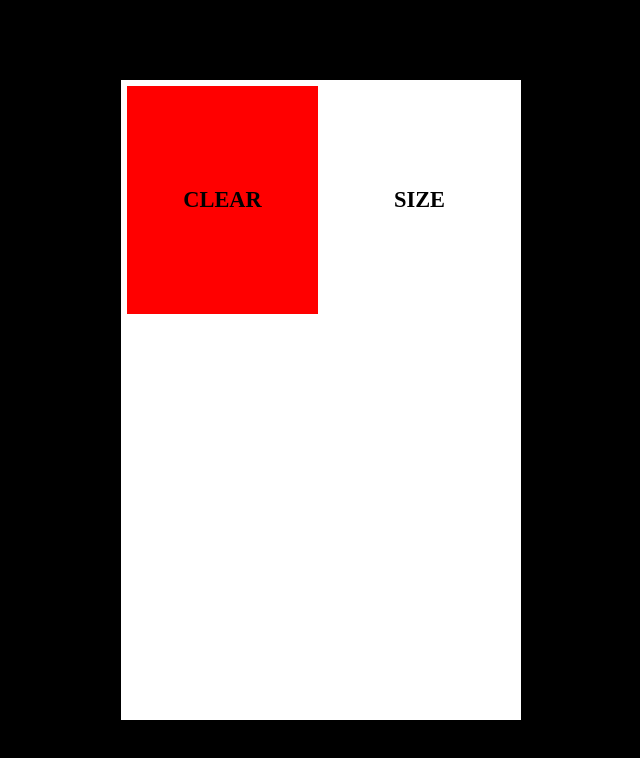
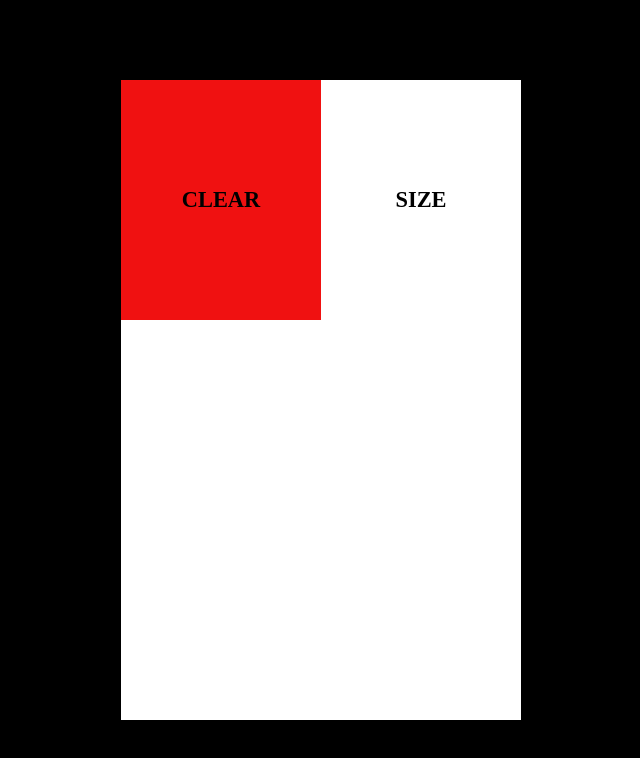
Before and after one commit to TermFerd/etch-a-sketch, a plain HTML site: page index.html in a window 1280 px wide. In both pictures the pointer is over the element "CLEAR". Shown: the whole page, without its empty margins (319-959 px from the left). Drawn offline with Linux system fonts and the light colour scheme.

Commit message:
Update styles.css

```diff
--- a/styles.css
+++ b/styles.css
@@ -41,29 +41,24 @@ html, body {
     height: 75%;
     justify-content: center;
     align-items: center;
-    border: 0.4em solid white;
-}
-
-#clear {
-    border-right: 0.2em solid white;
 }
 
 #clear:hover {
-    background-color: red;
-}
-
-#size {
-    border-left: 0.2em solid white;
+    background-color: #f01111;
 }
 
 #size:hover {
-    background-color: lightblue;
+    background-color: #11f0f0;
 }
 
 h1 {
     color: black;
     font-family: Futura;
     font-size: 1.4em;
+}
+
+h1:hover {
+    color: black;
 }
 
 .container-wrapper {
```
